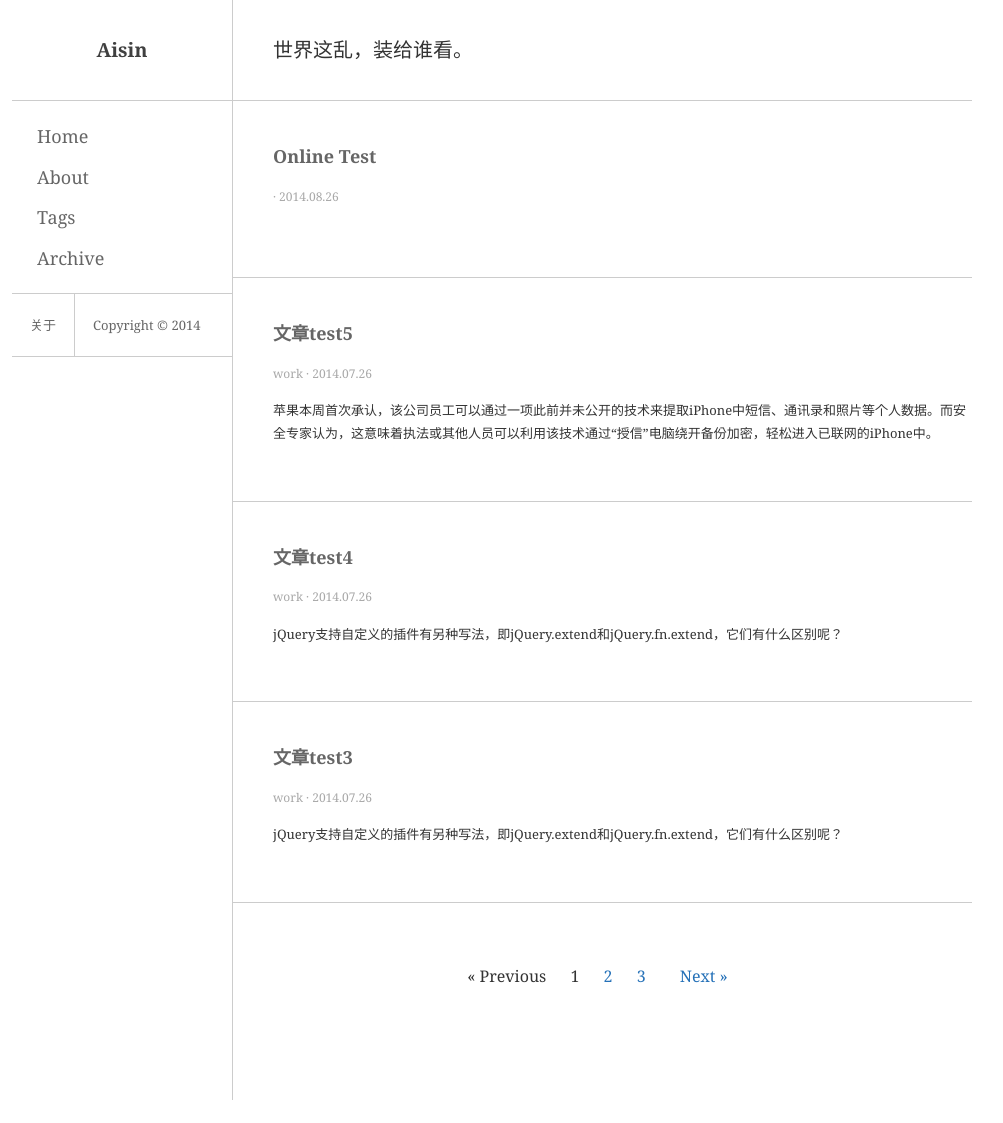
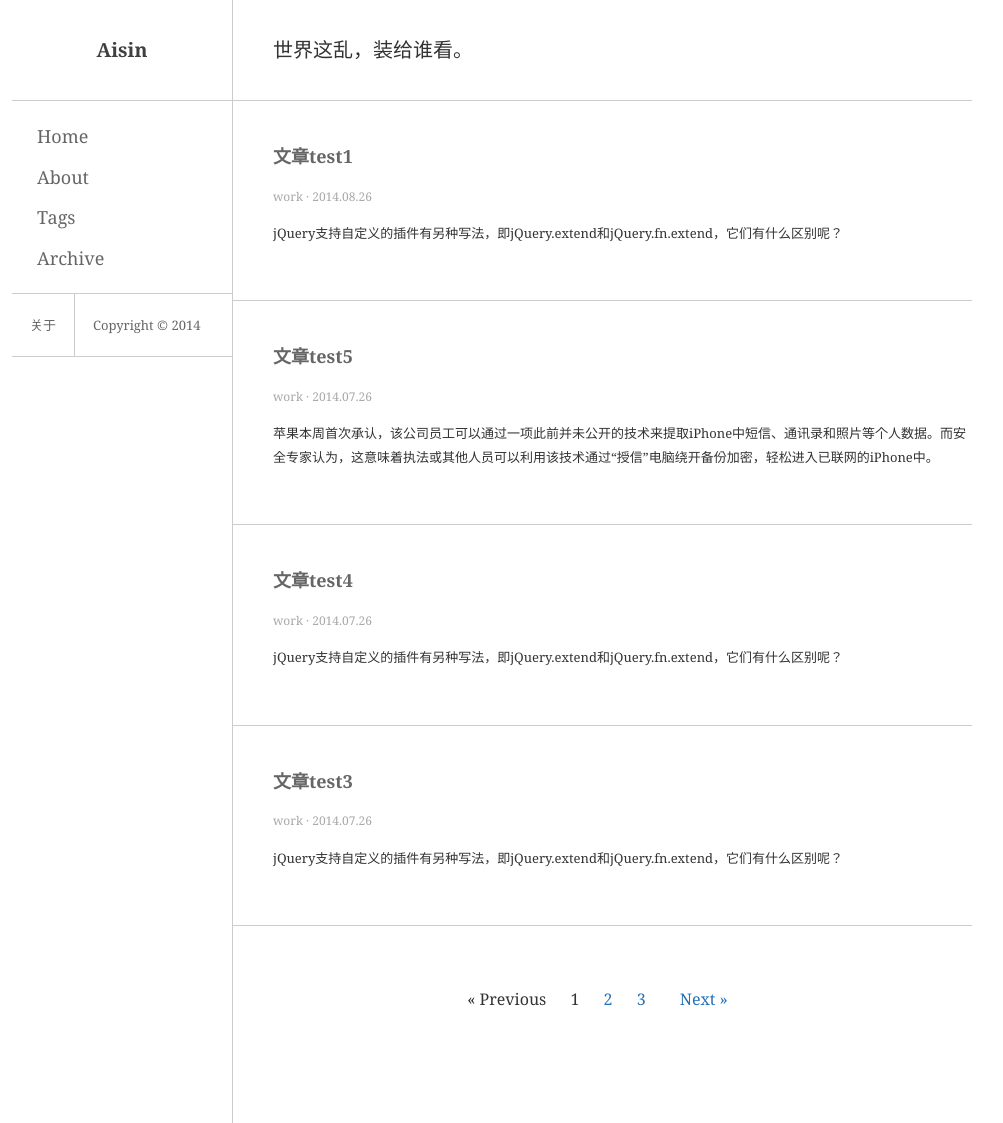
Before and after one commit to aisin/aisin.github.io, a Jekyll site: the page built from index.html, in a window 1280 px wide and 1123 px high. Shown: the whole window, without its empty margins (28-1031 px from the left). Built offline with Jekyll 4.4.1, drawn with Linux system fonts in a browser that asks for light colours; Markdown is read by kramdown in place of the engine named in the settings; the list of posts is cut into pages by our own code.

Commit message:
Update 2014-08-26-online-test.md

```diff
--- a/_posts/work/2014-08-26-online-test.md
+++ b/_posts/work/2014-08-26-online-test.md
@@ -1,3 +1,13 @@
+---
+layout: post
+title: 文章test1
+description: jQuery支持自定义的插件有另种写法，即jQuery.extend和jQuery.fn.extend，它们有什么区别呢？
+category: work
+tags:
+- Javascript
+- jQuery
+---
+
 ##MaHua是什么?
 
 一个在线编辑markdown文档的编辑器
```
